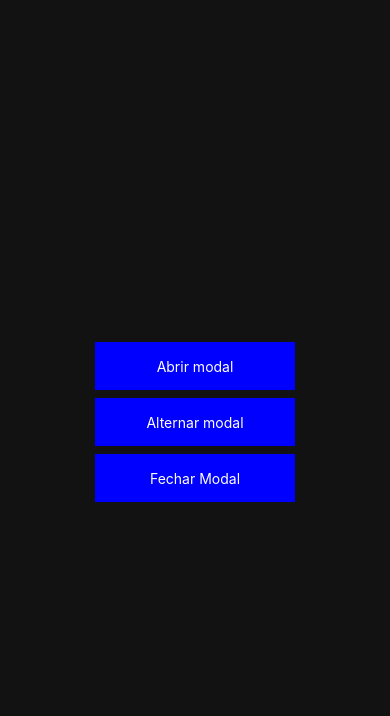
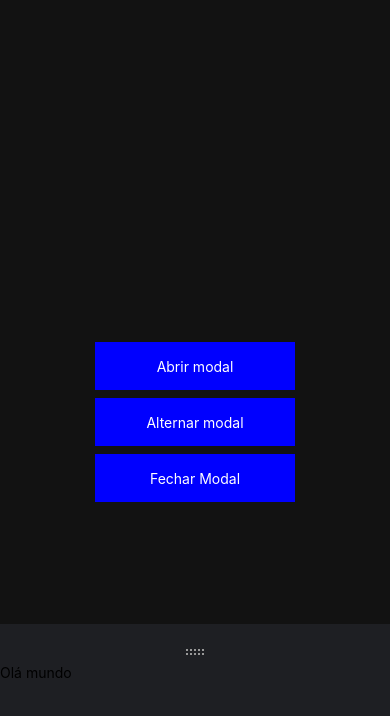
Before and after one commit to godrix/modalize, a React Native app: screen / in a window 390 px wide. Both pictures are taken after a click on the button "Abrir modal". Shown: the top 716 px of the page. Built offline with nearby package versions, Linux system fonts and the light colour scheme.

Commit message:
chore: refactor in modal

```diff
--- a/src/components/BottomSheet/BottomSheet.tsx
+++ b/src/components/BottomSheet/BottomSheet.tsx
@@ -1,5 +1,5 @@
-import React, { useEffect, useRef } from "react";
-import { View, StyleSheet, Dimensions, Text, Pressable, findNodeHandle, AccessibilityInfo } from "react-native";
+import React, { forwardRef, useImperativeHandle, useRef, useState } from "react";
+import { View, StyleSheet, Dimensions, Pressable, ViewProps } from "react-native";
 import { MaterialCommunityIcons } from "@expo/vector-icons";
 import { Gesture, GestureDetector } from "react-native-gesture-handler";
 import Animated, {
@@ -10,25 +10,59 @@ import Animated, {
   useAnimatedStyle,
   SlideInDown,
   SlideOutDown,
-  FadeIn,
-  FadeOut,
 } from "react-native-reanimated";
+import { useAccessibility } from "@/hook/useAccessibility";
 
 const DIMENSION = Dimensions.get("window");
 export const BOTTOM_SHEET_HEIGHT = 220;
 export const SHEET_OVER_DRAG = 20;
 
-type Props = {
-  onClose: () => void;
-  visible: boolean;
+export interface BottomSheetHandle {
+  open: () => void;
+  close: () => void;
+  toggle: () => void;
+}
+
+
+type Props = ViewProps & {
+  onClose?: () => void;
+  onShow?: () => void;
+  fullscreen?: boolean;
+  children: React.ReactNode;
+  accessibilityButtonClose?:string;
 };
 
-export function BottomSheet({ onClose, visible }: Props) {
+export const BottomSheet = forwardRef<BottomSheetHandle, Props>(function _BottomSheet(props, ref) {
+  const { onClose, onShow, fullscreen = false, children, accessibilityButtonClose="Fechar", ...rest } = props;
+  const [visible, setVisible] = useState(false);
+  const { setAccessibilityFocus } = useAccessibility();
+
+  const _ref = useRef(null);
+
   const offset = useSharedValue(0);
 
   const closeBottomSheet = () => {
     offset.value = 0;
-    onClose();
+    setVisible(false);
+    onClose && onClose();
+  };
+
+  const openBottomSheet = () => {
+    setVisible(true);
+    setAccessibilityFocus(_ref);
+    onShow && onShow();
+  };
+
+  const toggleBottomSheet = () => {
+    setVisible(prev => {
+      if (!prev) {
+        setAccessibilityFocus(_ref);
+        onShow && onShow();
+        return !prev
+      }
+      onClose && onClose();
+      return !prev
+    });
   };
 
   const pan = Gesture.Pan()
@@ -52,69 +86,50 @@ export function BottomSheet({ onClose, visible }: Props) {
     transform: [{ translateY: offset.value }],
   }));
 
-  const ref = useRef(null);
-
-  function setFocus() {
-    const reactTag = findNodeHandle(ref.current);
-
-    if (reactTag) {
-      AccessibilityInfo.setAccessibilityFocus(reactTag);
-    }
-  }
-
-  useEffect(()=>{
-    if(visible){
-      setFocus()
-      setTimeout(()=>{
-     }, 500)
-    }
-  },[visible])
+  useImperativeHandle(ref, () => {
+    return {
+      open() {
+        openBottomSheet();
+      },
+      close() {
+        closeBottomSheet();
+      },
+      toggle() {
+        toggleBottomSheet();
+      },
+    };
+  }, []);
 
   if (!visible) {
     return null;
   }
 
   return (
-    // <Animated.View
-
-    // entering={FadeIn} exiting={FadeOut} style={styles.out}>
-    //   <Pressable
-
-    //     aria-label="Fechar modal"
-    //     role="button"
-    //     accessible
-    //     style={{flex:1}}
-    //     onPress={closeBottomSheet} />
     <GestureDetector gesture={pan}>
       <Animated.View
         entering={SlideInDown.springify().damping(15)}
         exiting={SlideOutDown}
-          style={[styles.container, translateY]}
+        style={[styles.container, translateY, fullscreen && styles.fullScreen]}
         accessibilityViewIsModal={visible}
+        {...rest}
       >
-          <Pressable aria-label="fechar modal" onPress={closeBottomSheet}>
+        <Pressable
+          ref={_ref}
+          aria-label={accessibilityButtonClose} role="button" onPress={closeBottomSheet}>
           <MaterialCommunityIcons
             name="drag-horizontal"
             color="#999"
             size={24}
             style={styles.icon}
           />
-
         </Pressable>
-          <View
-          ref={ref}
-
-          accessible
-          accessibilityLabel="Modal"
-          >
-
-          <Text accessible style={styles.title}>Opcao</Text>
+        <View>
+          {children}
         </View>
       </Animated.View>
     </GestureDetector>
-    // </Animated.View>
   );
-}
+});
 
 const styles = StyleSheet.create({
   container: {
@@ -124,18 +139,16 @@ const styles = StyleSheet.create({
     position: "absolute",
     bottom: 0,
   },
+  fullScreen: {
+    height: DIMENSION.height,
+  },
+
   title: {
     color: "#fff",
     fontSize: 18,
     fontWeight: "bold",
     margin: 24,
   },
-  // out: {
-  //   width: DIMENSION.width,
-  //   height: DIMENSION.height,
-  //   position: "absolute",
-  //   backgroundColor: "rgba(0, 0, 0, 0.8)",
-  // },
   icon: {
     marginTop: 16,
     alignSelf: "center",
```
Lines whose indentation alone changed are shown as unchanged.
